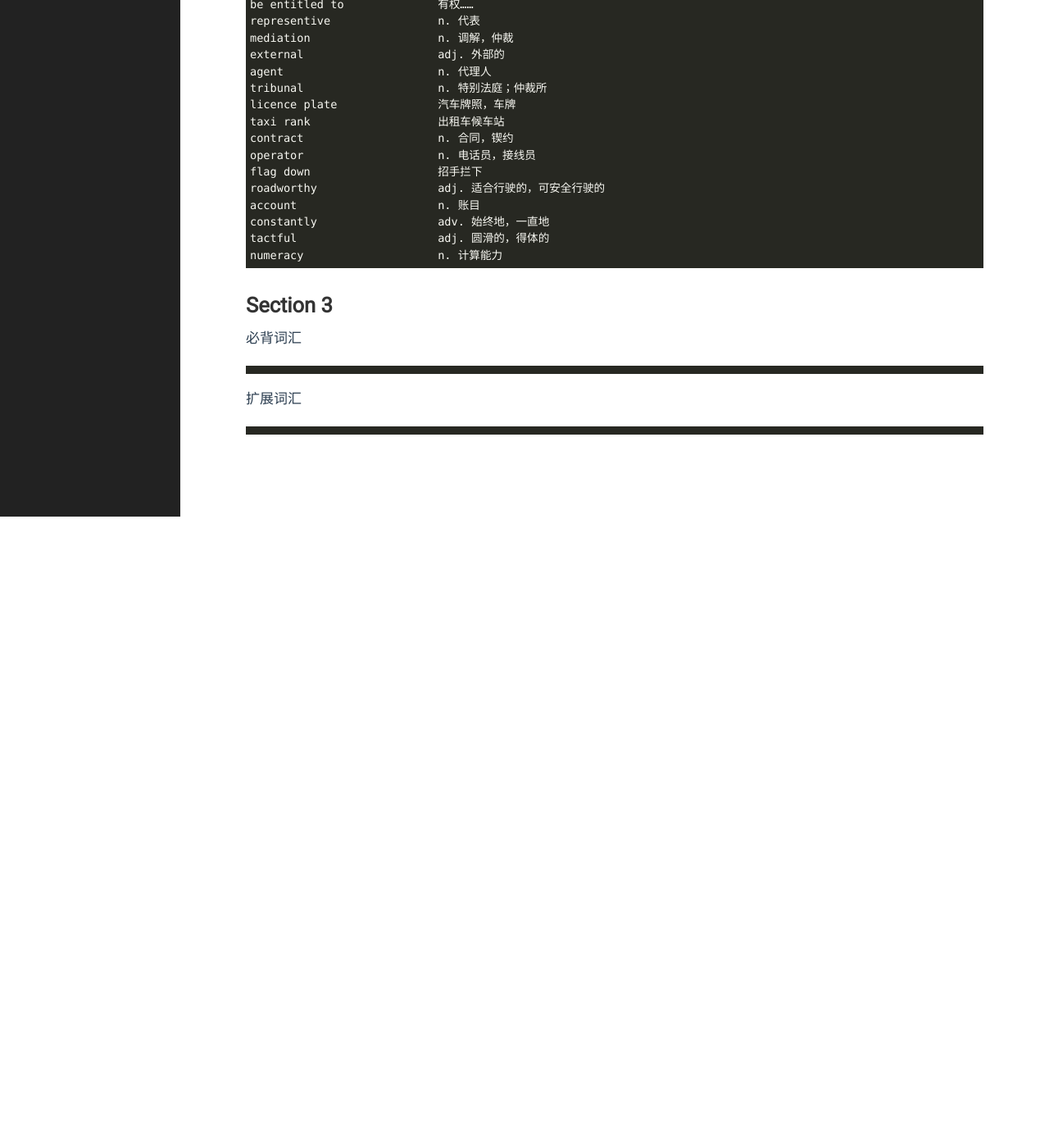
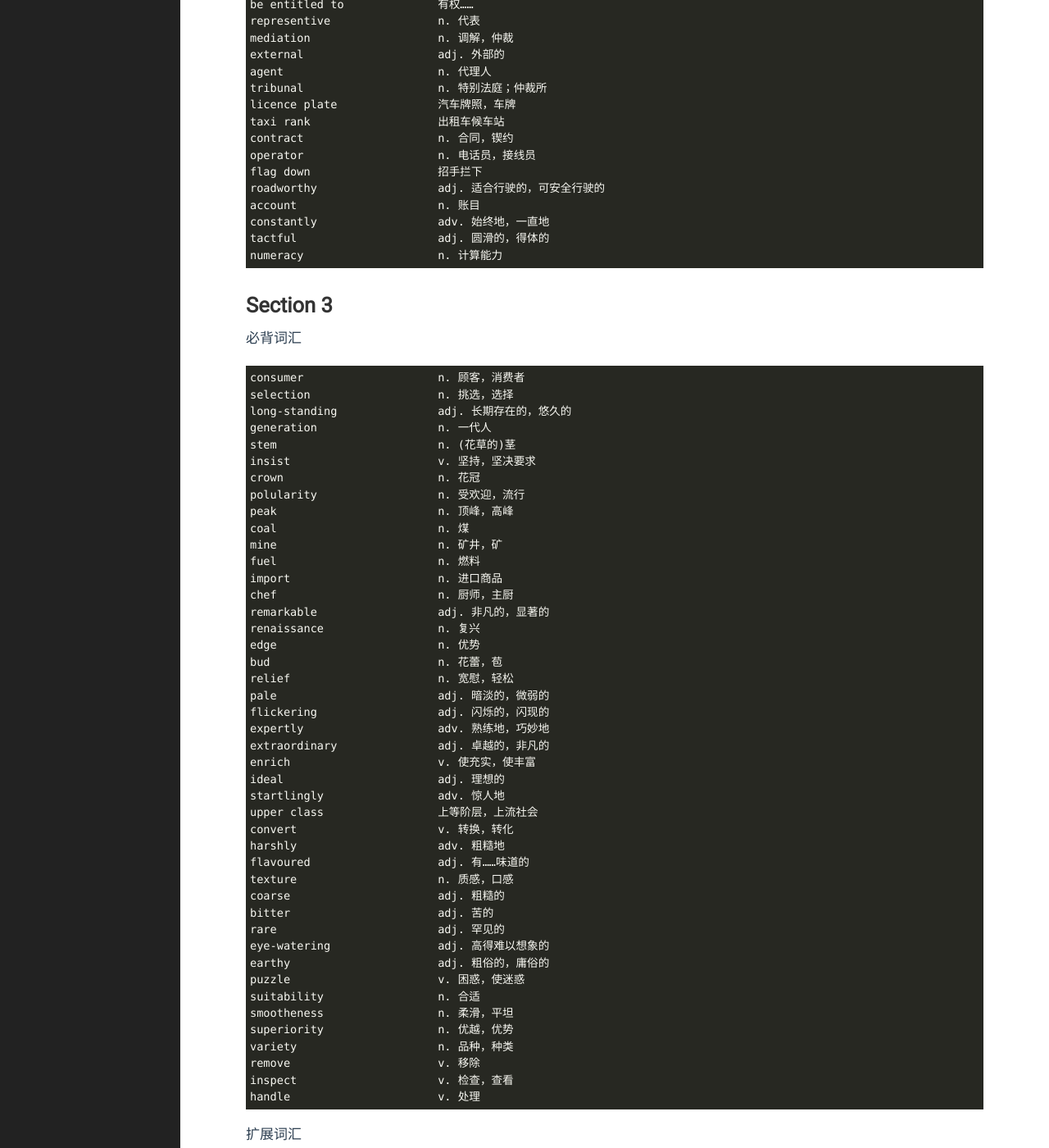
Before and after one commit to yejinp/yejinp.github.io, a Jekyll site: the page built from _posts/2023-05-27-vocabularies for IELTS 17-3 general Training.markdown, in a window 1280 px wide and 1400 px high, scrolled down 3303 px. Shown: the whole window at 82% size. Built offline with Jekyll 4.4.1, drawn with Linux system fonts in a browser that asks for light colours; before the commit the page ends 3933 px from its top, so only the background shows below that; some of the changed text lies outside the part shown.

Commit message:
add new vocabulary

````diff
--- a/_posts/2023-05-27-vocabularies for IELTS 17-3 general Training.markdown
+++ b/_posts/2023-05-27-vocabularies for IELTS 17-3 general Training.markdown
@@ -172,8 +172,81 @@ numeracy                    n. 计算能力
 # Section 3 #
 必背词汇
 ```
+consumer                    n. 顾客，消费者
+selection                   n. 挑选，选择
+long-standing               adj. 长期存在的，悠久的
+generation                  n. 一代人
+stem                        n. (花草的)茎
+insist                      v. 坚持，坚决要求
+crown                       n. 花冠
+polularity                  n. 受欢迎，流行
+peak                        n. 顶峰，高峰
+coal                        n. 煤
+mine                        n. 矿井，矿
+fuel                        n. 燃料
+import                      n. 进口商品
+chef                        n. 厨师，主厨
+remarkable                  adj. 非凡的，显著的
+renaissance                 n. 复兴
+edge                        n. 优势
+bud                         n. 花蕾，苞
+relief                      n. 宽慰，轻松
+pale                        adj. 暗淡的，微弱的
+flickering                  adj. 闪烁的，闪现的
+expertly                    adv. 熟练地，巧妙地
+extraordinary               adj. 卓越的，非凡的
+enrich                      v. 使充实，使丰富
+ideal                       adj. 理想的
+startlingly                 adv. 惊人地
+upper class                 上等阶层，上流社会
+convert                     v. 转换，转化
+harshly                     adv. 粗糙地
+flavoured                   adj. 有……味道的
+texture                     n. 质感，口感
+coarse                      adj. 粗糙的
+bitter                      adj. 苦的
+rare                        adj. 罕见的
+eye-watering                adj. 高得难以想象的
+earthy                      adj. 粗俗的，庸俗的
+puzzle                      v. 困惑，使迷惑
+suitability                 n. 合适
+smootheness                 n. 柔滑，平坦
+superiority                 n. 优越，优势
+variety                     n. 品种，种类
+remove                      v. 移除
+inspect                     v. 检查，查看
+handle                      v. 处理
 ```
 扩展词汇
 
 ```
+edible                      adj. 可食用的
+stalk                       n. (植物的)茎，秆
+woolly                      adj. 羊毛的，毛制的
+loam                        n. 肥土，壤土
+clay                        n. 粘土，陶土
+shed                        n. 棚
+deprive                     v. 剥夺，使丧失
+effluence                   n. 流出物
+soot                        n. 煤烟，油烟
+cream                       n. 精华，精英
+traumatise                  v. 使……受精神损伤
+slender                     adj. 细的，窄的
+magenta                     adj. 洋红色的
+spear                       n. 嫩芽，幼芽
+splash                      n. 色块，光斑
+drab                        adj. 单调乏味的；无光彩的
+dormancy                    n. 休眠，冬眠
+gibberellic acid            赤霉酸
+hormone                     n. 激素，荷尔蒙
+earthen                     adj. 土制的
+block out                   遮住
+pitch black                 漆黑一片
+sturdy                      adj. 结实的，坚固的
+stretch                     v. 延申
+pluck                       v. 摘，拔
+satiny                      adj. 光滑的
+arcane                      adj. 神秘的
+stable                      n. 马厩
+manure                      n. 粪肥
 ```
````
